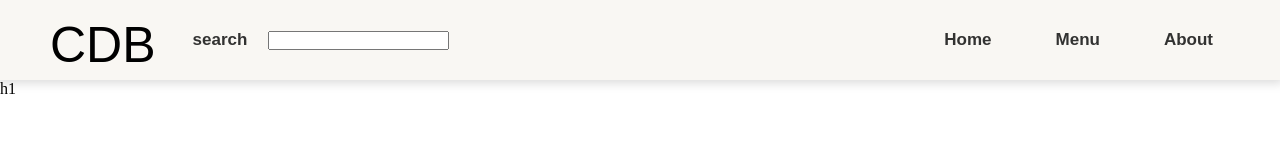
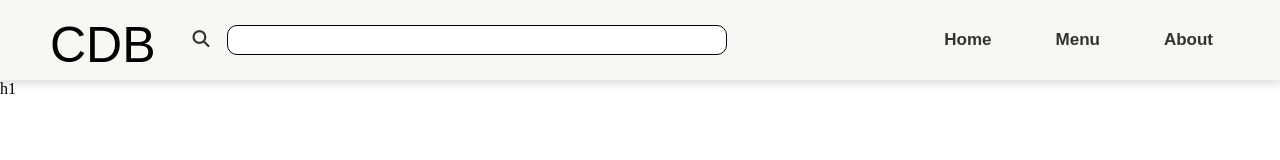
Before and after one commit to carsonbates913/restaurant_page, a website built with webpack: page src/index.html in a window 1280 px wide. Shown: the top 160 px of the page. Built offline with nearby package versions, Linux system fonts and the light colour scheme; a web font is replaced by a local one.

Commit message:
-feat: add basic header styling

```diff
--- a/src/home.css
+++ b/src/home.css
@@ -1,3 +1,4 @@
+/*CSS Custom Properties*/
 :root {
   --color-one: 15, 163, 177;
   --color-two: 181, 226, 250;
@@ -6,6 +7,7 @@
   --color-five: 247, 160, 114;
 }
 
+/*General Styling*/
 * {
   box-sizing: border-box;
   margin: 0;
@@ -16,6 +18,7 @@ body {
   height: 2000px;
 }
 
+/*Header*/
 header {
   position: sticky;
   top: 0;
@@ -28,6 +31,50 @@ header {
   display: flex;
   flex-flow: row nowrap;
   justify-content: space-between;
+  align-items: center;
+}
+
+.index {
+  display: flex;
+  flex-flow: row nowrap;
+  align-items: center;
+  gap: 20px;
+  flex: 1;
+}
+
+.logo {
+  padding-top: 10px;
+  display: flex;
+  flex-direction: row;
+  align-items: center;
+  font-family: megascope-variable, sans-serif;
+  font-weight: 500;
+  font-variation-settings: "SCOP" 20;
+  font-size: 50px;
+}
+
+.search {
+  display: flex;
+  flex-flow: row nowrap;
+  align-items: center;
+  flex: 1;
+}
+
+.searchbar {
+  flex: 1;
+  max-width: 500px;
+  min-width: 20px;
+  height: 30px;
+  border-radius: 10px;
+  border: .5px solid black;
+  outline: none;
+  padding-left: 10px;
+  font-family: baskerville, sans-serif;
+  font-size:15px;
+}
+
+.searchbar:focus {
+ border: 2px solid rgb(var(--color-one));
 }
 
 nav {
@@ -45,27 +92,9 @@ button {
   font-family: brevia, sans-serif;
   font-weight: 600;
   font-size: 17px;
+  transition: .2s;
 }
 
-.index {
-  display: flex;
-  flex-flow: row nowrap;
-  align-items: center;
-  gap: 20px;
+button:hover {
+  border-bottom: 4px solid rgb(var(--color-one));
 }
-
-.logo {
-  height: 30px;
-  padding-top: 10px;
-  font-family: megascope-variable, sans-serif;
-  font-weight: 500;
-  font-variation-settings: "SCOP" 20;
-  font-size: 50px;
-  display: flex;
-  flex-direction: row;
-  align-items: center;
-}
-
-input[type="text"] {
-
-}
--- a/src/index.html
+++ b/src/index.html
@@ -12,8 +12,10 @@
         <div class="index">
           <div class="logo">CDB</div>
           <form class="search">
-            <button type="submit">search</button>
-            <input type="text" />
+            <button type="submit">
+              <i class="fa-solid fa-magnifying-glass"></i>
+            </button>
+            <input type="text" class="searchbar" />
           </form>
         </div>
         <nav>
@@ -28,5 +30,9 @@
       <div class="story"></div>
       <div class="card"></div>
     </div>
+    <script
+      src="https://kit.fontawesome.com/84feef4628.js"
+      crossorigin="anonymous"
+    ></script>
   </body>
 </html>
```
